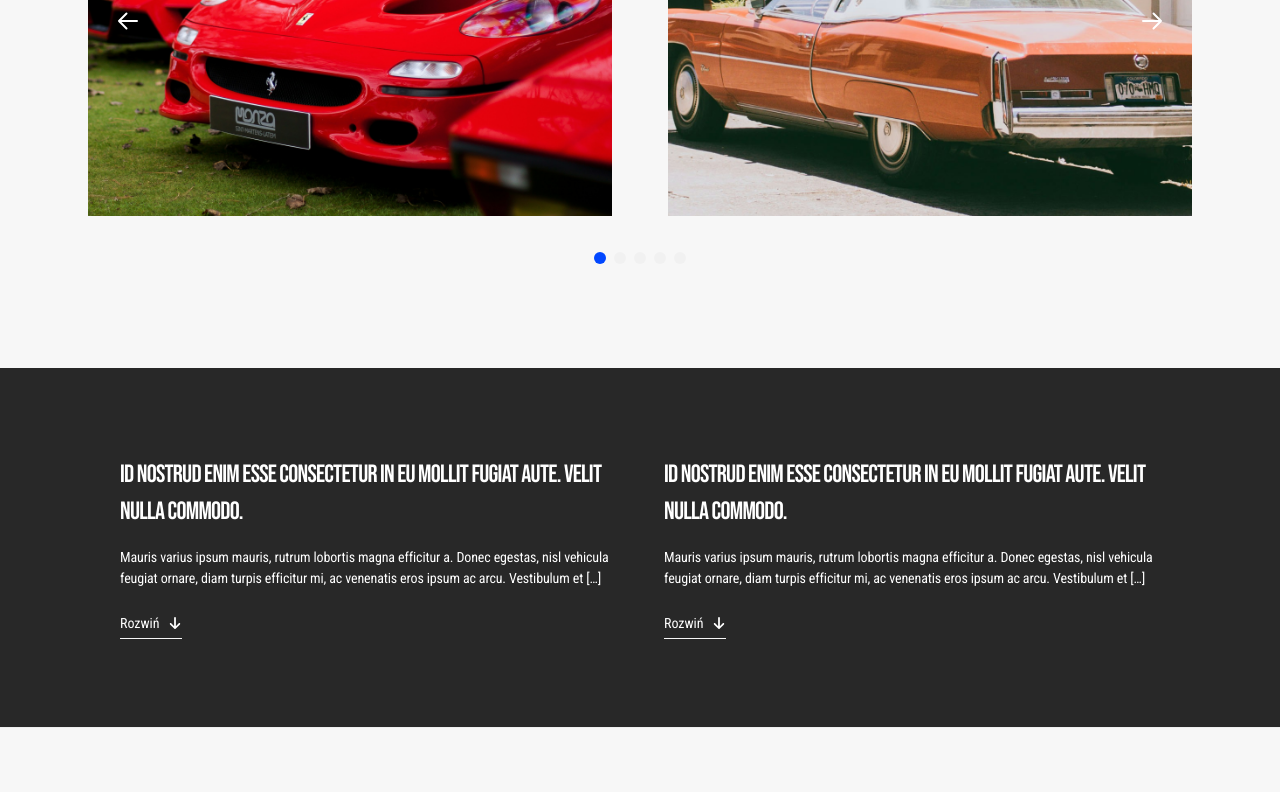
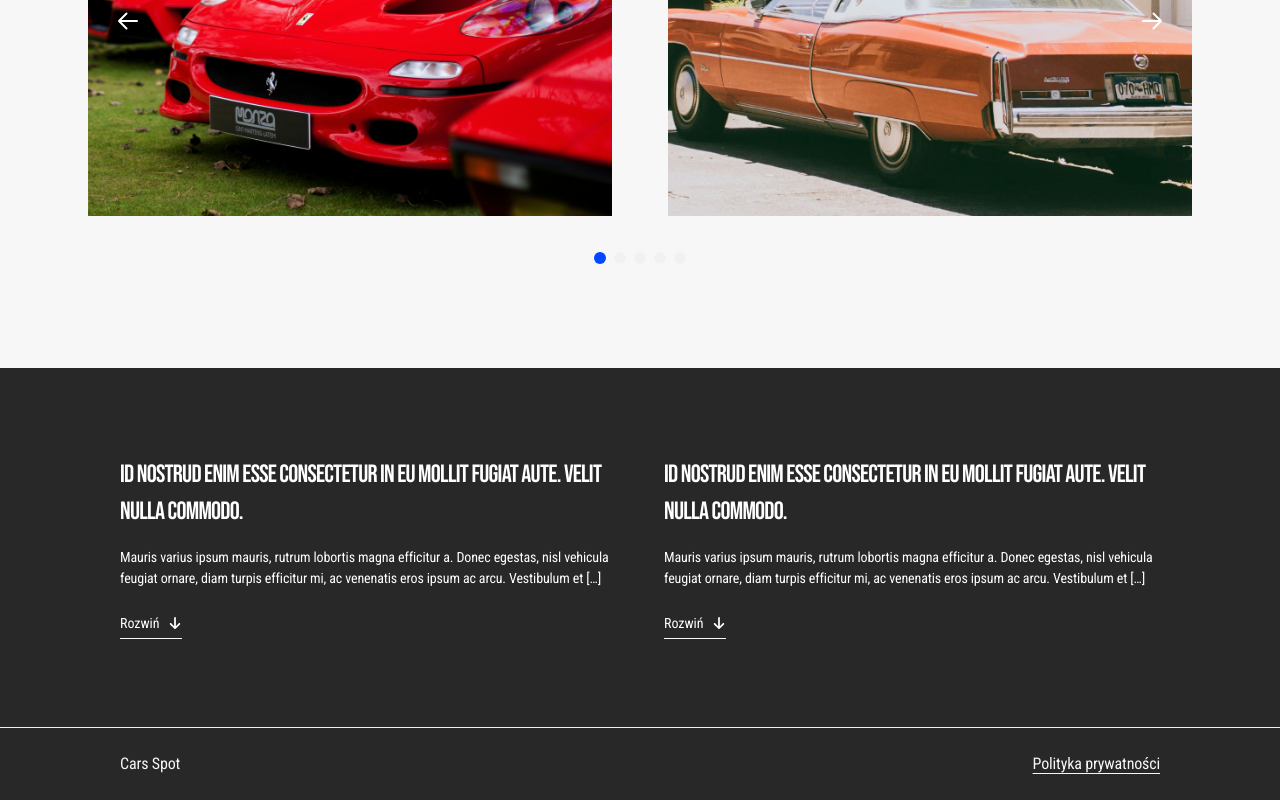
Before and after one commit to leyuav/recruitment-task, a React (Vite) app in the folder recruitment-task/: page / in a window 1280 px wide. Shown: the part 1365-2165 px from the top of the page. Built offline with nearby package versions, Linux system fonts and the light colour scheme.

Commit message:
finished desktop view

```diff
--- a/recruitment-task/src/components/Footer.jsx
+++ b/recruitment-task/src/components/Footer.jsx
@@ -2,37 +2,24 @@ import styles from '../style';
 import { footerLinks } from '../constants';
 
 const Footer = () => (
-  <section className={`${styles.flexCenter} ${styles.paddingY} flex-col`}>
-    <div className={`${styles.flexStart} md:flex-row flex-col mb-8 w-full`}>
-      {/* <div className='flex-1 flex flex-col justify-start mr-10'>
-        <p className={`${styles.paragraph} max-w-[310px] mt-4`}>
-          A new way to make the payments easy, reliable and secure.
-        </p>
+  <section className={`${styles.flexCenter} bg-secondary text-primary`}>
+    <div className='flex flex-row justify-between items-center py-[24px] px-[120px] w-full'>
+      <p className={`${styles.paragraph} leading-[24px] max-w-[310px]`}>Cars Spot</p>
+
+      <div className='underline underline-offset-4 leading-[24px]'>
+        <ul>
+          {footerLinks.map((link, index) => (
+            <li key={index}>
+              <a
+                href={link.link}
+                className={`${styles.paragraph}`}
+              >
+                {link.name}
+              </a>
+            </li>
+          ))}
+        </ul>
       </div>
-      <div className='flex-[1.5] w-full flex flex-row justify-between flex-wrap md:mt-0 mt-10'>
-        {footerLinks.map((footerLink) => (
-          <div
-            key={footerLink.key}
-            className='flex flex-col ss:my-0 my-4 min-w-[150px]'
-          >
-            <h4 className='font-poppins font-medium text-[18px] leading-[27px] text-white'>
-              {footerLink.title}
-            </h4>
-            <ul className='list-none mt-4'>
-              {footerLink.links.map((link, index) => (
-                <li
-                  key={link.name}
-                  className={`font-poppins font-normal text-[16px] leading-[24px] text-dimWhite hover:text-secondary cursor-pointer ${
-                    index !== footerLink.links.length - 1 ? 'mb-4' : 'mb-0'
-                  }`}
-                >
-                  {link.name}
-                </li>
-              ))}
-            </ul>
-          </div>
-        ))}
-      </div> */}
     </div>
   </section>
 );
--- a/recruitment-task/src/components/Hero.jsx
+++ b/recruitment-task/src/components/Hero.jsx
@@ -25,7 +25,7 @@ const Hero = () => (
         </button>
 
         <button
-          className={`${styles.button} w-[160px] h-[47px] bg-primary text-accent border-solid border-[1px] border-accent z-[10]`}
+          className={`${styles.button} w-[160px] h-[47px] bg-primary text-accent border-solid border-[1px] border-accent z-[10] transition-all hover:scale-105`}
         >
           Zadzwoń do nas
         </button>
--- a/recruitment-task/src/components/PhotoGallery.jsx
+++ b/recruitment-task/src/components/PhotoGallery.jsx
@@ -53,7 +53,6 @@ export function PhotoGallery() {
           duration: 0.75,
         },
         loop: true,
-        className: '',
       },
       styles: {
         base: {
--- a/recruitment-task/src/components/SEO.jsx
+++ b/recruitment-task/src/components/SEO.jsx
@@ -17,7 +17,7 @@ const SEO = () => (
           Vestibulum et […]
         </p>
 
-        <button className={`${styles.buttonAcc}`}>
+        <button className={`${styles.buttonDown}`}>
           Rozwiń <FaArrowDown />
         </button>
       </div>
@@ -34,7 +34,7 @@ const SEO = () => (
           Vestibulum et […]
         </p>
 
-        <button className={`${styles.buttonAcc}`}>
+        <button className={`${styles.buttonDown}`}>
           Rozwiń <FaArrowDown />
         </button>
       </div>
--- a/recruitment-task/src/style.js
+++ b/recruitment-task/src/style.js
@@ -2,36 +2,26 @@ const styles = {
   boxWidth: 'xl:max-w-[1440px] w-full',
 
   heading: 'font-bebas font-normal text-left',
-  misc: 'font-robotoFlex font-normal text-[16px] leading-6 text-left',
   paragraph: 'font-robotoCondensed font-normal text-left tracking-[-0.01em]',
 
   button:
-    'font-robotoFlex font-semibold text-center text-[15px] tracking-[-0.02em] py-3 px-6 leading-[22.5px] rounded-lg cursor-pointer hover:font-medium',
+    'font-robotoFlex font-semibold text-center text-[15px] tracking-[-0.02em] py-3 px-6 leading-[22.5px] rounded-lg cursor-pointer hover:opacity-90',
 
   buttonCategory:
     'font-robotoFlex font-normal text-center text-[15px] tracking-[-0.02em] leading-[22.5px] cursor-pointer hover:text-accent  hover:underline hover:underline-offset-4',
 
-  buttonAcc:
-    'font-robotoCondensed font-normal text-center text-[14px] leading-[21px] text-[#ffffff] cursor-pointer hover:font-medium  border-b-[1px] pb-1 border-primary flex gap-2 items-center',
+  buttonDown:
+    'font-robotoCondensed font-normal text-center text-[14px] leading-[21px] text-[#ffffff] cursor-pointer border-b-[1px] pb-1 border-primary flex gap-2 items-center hover:scale-105 transition-all',
 
   flexCenter: 'flex justify-center items-center',
   flexStart: 'flex justify-center items-start',
 
   paddingX: 'sm:px-[120px] px-6',
   paddingY: 'sm:py-[16px] py-6',
-
-  marginX: 'sm:mx-16 mx-6',
-  marginY: 'sm:my-16 my-6',
 };
 
 export const layout = {
   section: `flex md:flex-row flex-col ${styles.paddingY}`,
-  sectionReverse: `flex md:flex-row flex-col-reverse ${styles.paddingY}`,
-
-  sectionImgReverse: `flex-1 flex ${styles.flexCenter} md:mr-10 mr-0 md:mt-0 mt-10 relative`,
-  sectionImg: `flex-1 flex ${styles.flexCenter} md:ml-10 ml-0 md:mt-0 mt-10 relative`,
-
-  sectionInfo: `flex-1 ${styles.flexStart} flex-col`,
 };
 
 export default styles;
```
